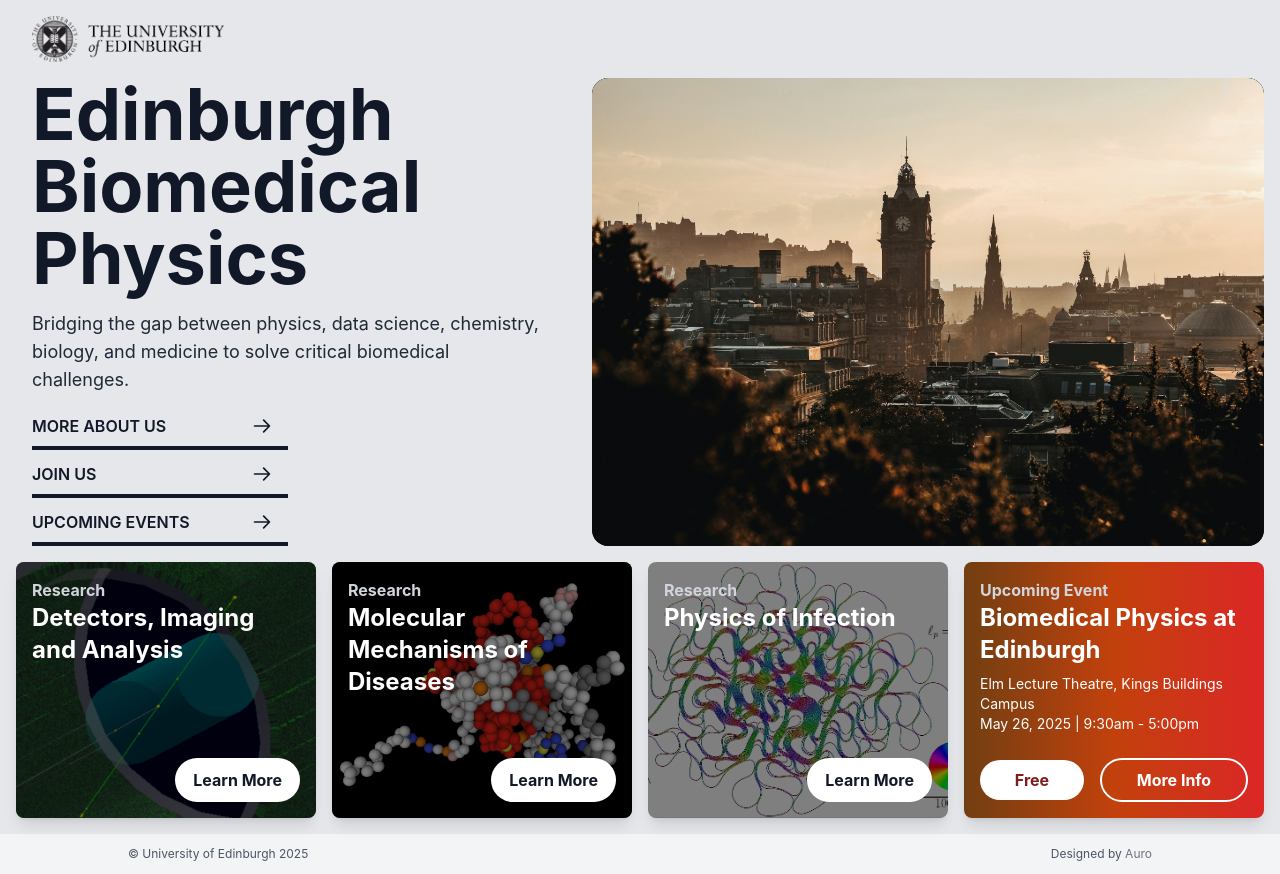
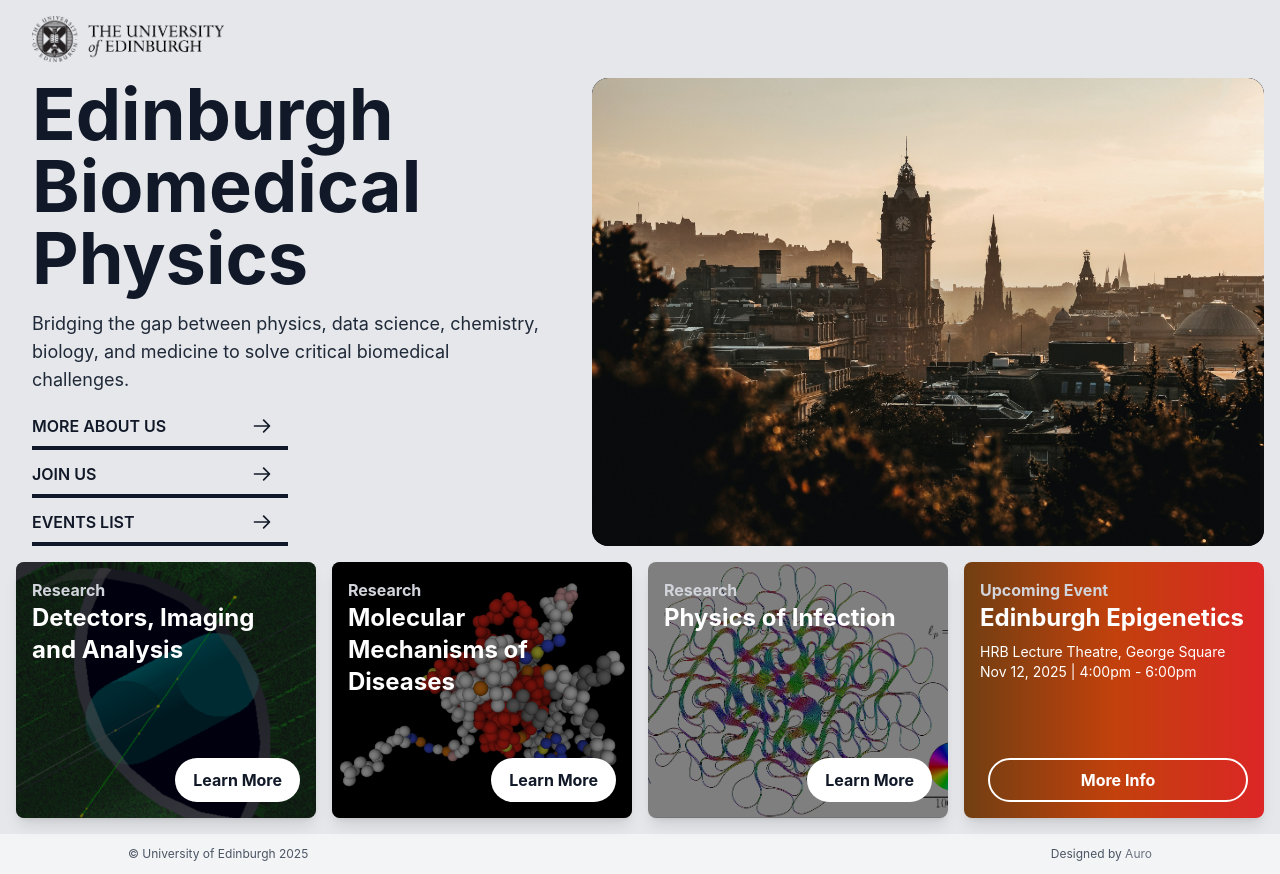
Before and after one commit to AuroVarat/biomedical-physics-site, a React (Create React App) app: page / in a window 1280 px wide. Built offline with nearby package versions, Linux system fonts and the light colour scheme.

Commit message:
Remove the register button automatically if there is no link to follow
Add a new event

```diff
--- a/src/components/dataComps/events.js
+++ /dev/null
@@ -1,12 +0,0 @@
-export const events = [
-    {
-        title: "Biomedical Physics at Edinburgh",
-        subtitle: "Upcoming Event",
-        description: "Launch event for the centre",
-        background: "bg-gradient-to-r from-yellow-900 via-orange-700 to-red-600",
-        date: "May 26, 2025",
-        time: "9:30am - 5:00pm",
-        location: "Elm Lecture Theatre, Kings Buildings Campus",
-        registerLink: "https://higgs.ph.ed.ac.uk/workshops/workshop-for-biomedical-physics-research-edinburgh/"
-    }
-]
--- a/src/components/dataComps/events_list.js
+++ b/src/components/dataComps/events_list.js
@@ -4,14 +4,24 @@
 
 export const events_list = [
     {
+        title: "Edinburgh Epigenetics",
+        subtitle: "Upcoming Event",
+        description: "Speakers: Kyle Muir (Institute of Cell Biology, ICB, Edinburgh), Wenduo Qi (QMRI, Edinburgh), Qingqin Ji (ICB, Edinburgh), Caelan Bell (IMBA - Vienna); Free event, drinks and pizza 6-7",
+        background: "bg-gradient-to-r from-yellow-900 via-orange-700 to-red-600",
+        date: "Nov 12, 2025",
+        time: "4:00pm - 6:00pm",
+        location: "HRB Lecture Theatre, George Square",
+        registerLink: ""//https://higgs.ph.ed.ac.uk/workshops/workshop-for-biomedical-physics-research-edinburgh/"
+    },
+    {
         title: "Biomedical Physics at Edinburgh",
-        subtitle: "Upcoming Event",
+        subtitle: "Past Event",
         description: "Launch event for the centre",
         background: "bg-gradient-to-r from-yellow-900 via-orange-700 to-red-600",
         date: "May 26, 2025",
         time: "9:30am - 5:00pm",
         location: "Elm Lecture Theatre, Kings Buildings Campus",
-        registerLink: "https://higgs.ph.ed.ac.uk/workshops/workshop-for-biomedical-physics-research-edinburgh/"
+        registerLink: ""//https://higgs.ph.ed.ac.uk/workshops/workshop-for-biomedical-physics-research-edinburgh/"
     },
     // {
     //     title: "AI in Biomedical Imaging Symposium",
--- a/src/pages/Events.js
+++ b/src/pages/Events.js
@@ -30,6 +30,7 @@ const Events = () => {
                                 <button
                                     className="bg-white text-red-900 font-bold py-2 px-4 rounded-3xl"
                                     onClick={() => window.open(event.registerLink, '_blank')}
+                                    hidden={event.registerLink === ""}
                                 >
                                     Register
                                 </button>
--- a/src/pages/Home.js
+++ b/src/pages/Home.js
@@ -111,8 +111,9 @@ function Home() {
                                               <button
                                                   className="bg-white text-red-900 font-bold py-2 px-4 rounded-3xl flex-grow mr-2 last:mr-0"
                                                   onClick={() => window.open(_.registerLink, '_blank')}
+                                                  hidden={_.registerLink === ""}
                                               >
-                                                  Free
+                                                  Register
                                               </button>
                                               <button
                                                   className="bg-transparent border-2 border-white text-white font-bold py-2 px-4 rounded-3xl flex-grow ml-2"
@@ -148,6 +149,7 @@ function Home() {
                       <button
                           className="mt-4 bg-red-900 text-white font-bold py-2 px-4 rounded-3xl"
                           onClick={() => window.open(modalEvent.registerLink, '_blank')}
+                          hidden={modalEvent.registerLink === ""}
                       >
                           Register
                       </button>
--- a/src/pages/Profile.js
+++ b/src/pages/Profile.js
@@ -93,7 +93,7 @@ const Profile = (props) => {
                     <span
                         className="relative w-full text-left transition-colors duration-200 ease-in-out group-hover:text-white"
                     >
-                        UPCOMING EVENTS
+                        EVENTS LIST
                     </span>
                 </span>
             </div>
```
